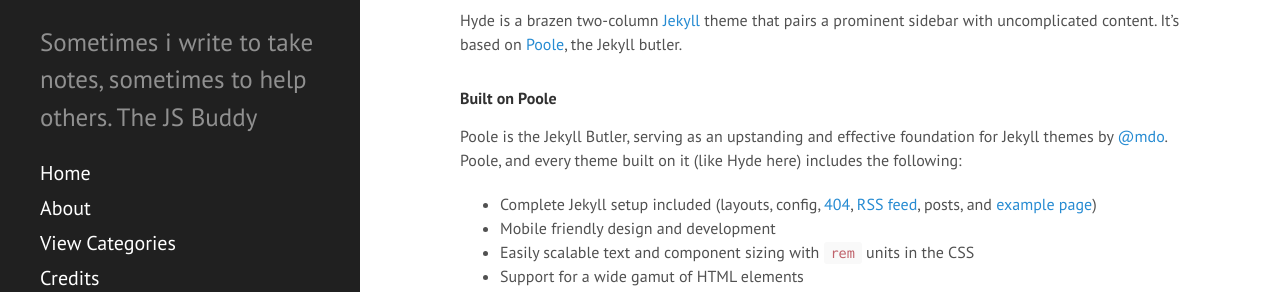
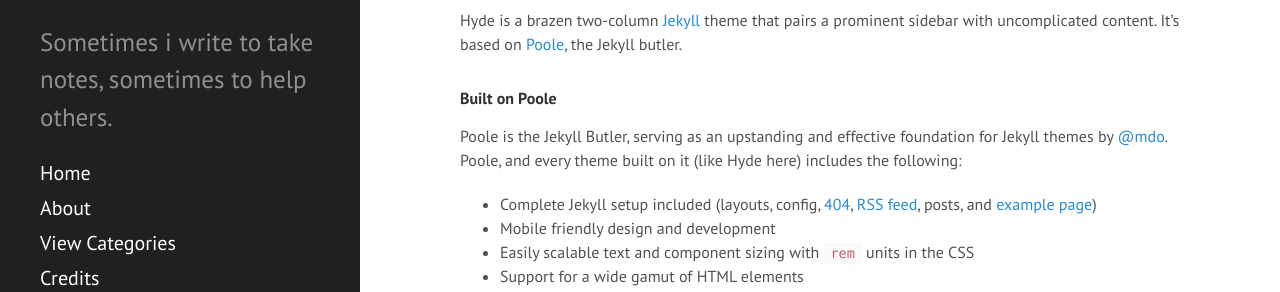
Before and after one commit to daveMad/daveMad.github.io, a Jekyll site: the page built from index.html, in a window 1280 px wide. Shown: the part 444-736 px from the top of the page. Built offline with Jekyll 4.4.1, drawn with Linux system fonts in a browser that asks for light colours; the list of posts is cut into pages by our own code.

Commit message:
change site description

```diff
--- a/_config.yml
+++ b/_config.yml
@@ -6,7 +6,7 @@
 # Setup
 title:            Just a Coder
 tagline:          'Random Stuff'
-description:      'Sometimes i write to take notes, sometimes to help others. The JS Buddy'
+description:      'Sometimes i write to take notes, sometimes to help others.'
 url:              /
 baseurl:          /
 timezone:         Europe/Istanbul
```
